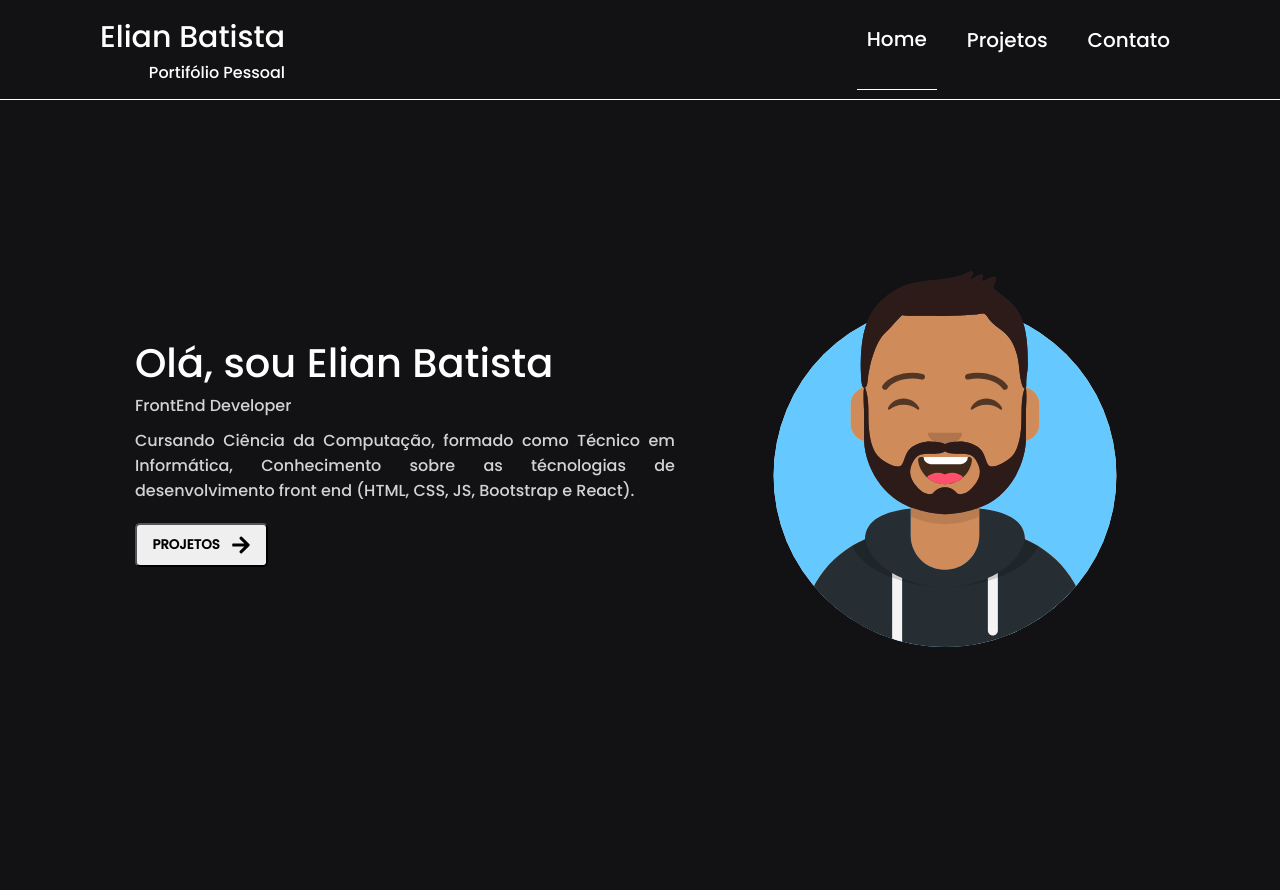
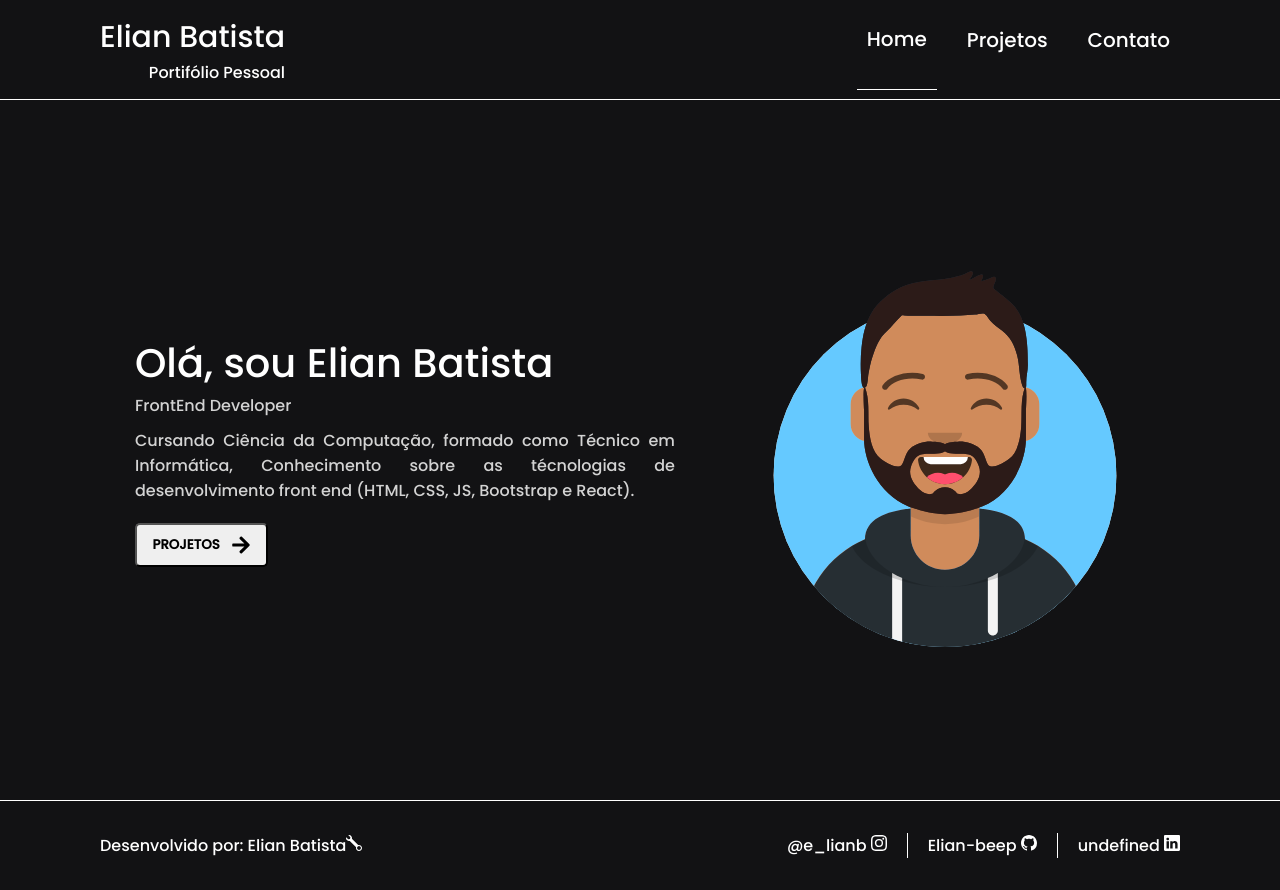
Before and after one commit to Elian-beep/basic-portfolio, a Next.js app: page / in a window 1280 px wide. Before the commit the page ends 800 px from the top, so only its background shows below. Built offline with nearby package versions, Linux system fonts and the light colour scheme.

Commit message:
rodape criado para desktop

```diff
--- /dev/null
+++ b/components/Footer/index.jsx
@@ -0,0 +1,39 @@
+import React from "react";
+import { BsInstagram, BsGithub, BsLinkedin, BsWrench } from "react-icons/bs";
+
+import { Container, Content, Mid, Session, SociaisBtn, SociaisBox, TextInfo } from './style';
+
+export default function Footer() {
+    return (
+        <Container>
+            <Content>
+                <Session>
+                    <TextInfo>Desenvolvido por: Elian Batista</TextInfo>
+                    <BsWrench></BsWrench>
+                </Session>
+
+                <Session>
+
+                    <SociaisBox>
+
+                        <SociaisBtn href="https://www.instagram.com/e_lianb/">
+                            <TextInfo>@e_lianb <BsInstagram></BsInstagram></TextInfo>
+                        </SociaisBtn>
+
+                        <Mid>
+                            <SociaisBtn href="https://github.com/Elian-beep">
+                                <TextInfo>Elian-beep <BsGithub></BsGithub></TextInfo>
+                            </SociaisBtn>
+                        </Mid>
+
+                        <SociaisBtn href="#">
+                            <TextInfo>undefined <BsLinkedin></BsLinkedin></TextInfo>
+                        </SociaisBtn>
+
+                    </SociaisBox>
+                </Session>
+
+            </Content>
+        </Container>
+    );
+}
--- /dev/null
+++ b/components/Footer/style.js
@@ -0,0 +1,55 @@
+import styled from 'styled-components';
+
+//Componente estilizado CONTAINER, que acolherá todos os outroa componentes
+export const Container = styled.div`
+    height: 90px;
+    display: flex;
+    align-items: center;
+    justify-content: center;
+    border-top: 1px solid white;
+    background-color: #121214;
+
+    //**Tentando fixar o Header
+    position: -webkit-sticky; //** Necessário para funcionar no Safari
+    position: sticky;
+    top: 0;
+`;
+
+//Componente estilizado CONTENT, que definirá um limte vertical de espaço para os itens no Header
+export const Content = styled.div`
+    width: 1120px; //**O limite vertical
+    display: flex;
+    align-items: center;
+    justify-content: space-between;
+    padding: 0 20px;
+`;
+
+//Componente estilizado SOCIAIS-BOX, organizará os icones e textos das redes sociais
+export const SociaisBox = styled.div`
+    display: flex;
+    justify-content: space-between;
+    gap: 20px;
+`;
+
+//Componente estilizado SOCIAIS-BTN, Botão que redirecionará para o link da rede social
+export const SociaisBtn = styled.a`
+    outline: none;
+    text-decoration: none;
+`;
+
+//Componente estilizado TEXT-INFO, Titulos e labels informativos do rodape
+export const TextInfo = styled.span`
+    text-decoration: none;
+    outline: none;
+    color: white;
+`;
+
+//Componente estilizado MID, elemento do meio
+export const Mid = styled.div`
+    padding: 0 20px;
+    border-left: 1px solid white;
+    border-right: 1px solid white;
+`;
+
+//Componente estilizado SESSION, cada session terá as colunas de informações do rodape
+export const Session = styled.div``;
--- a/src/pages/_app.jsx
+++ b/src/pages/_app.jsx
@@ -3,6 +3,7 @@
 
 import '../../styles/globals.css';
 import Header from '../../components/Header';       //Componente criado
+import Footer from '../../components/Footer';
 
 import Head from 'next/head';
 
@@ -16,6 +17,8 @@ function MyApp({ Component, pageProps }) {
     <Header />
 
     <Component {...pageProps} /> {/* Componentes que serão renderizados conforme solicitados */}
+
+    <Footer />
     </>
   );
 }
```
